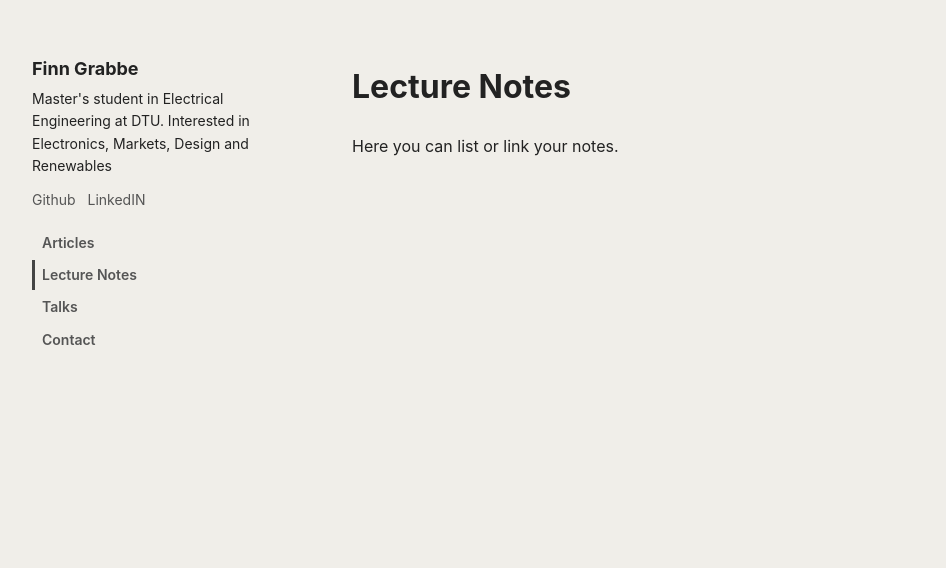
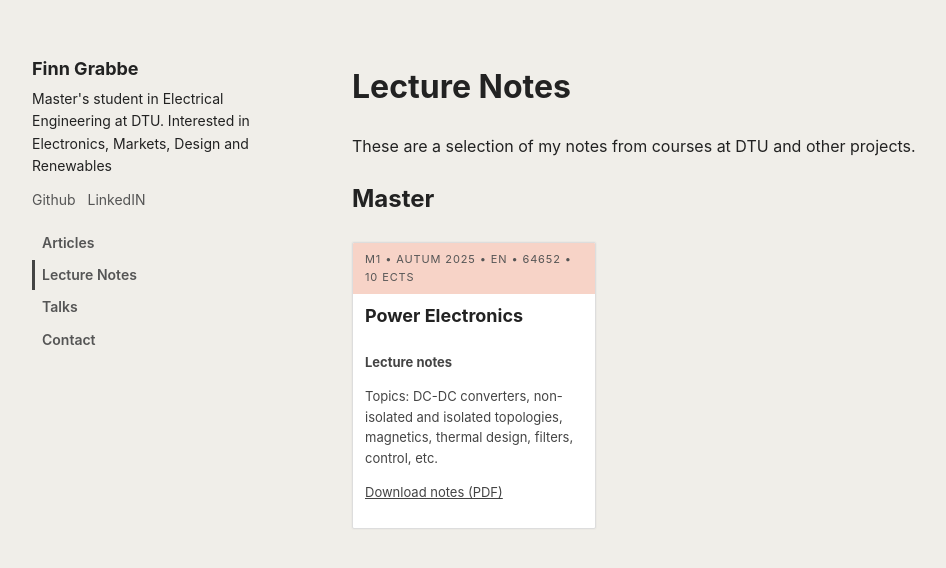
Before and after one commit to E0FError/E0FError.github.io, a Jekyll site: the page built from lecture-notes.md, in a window 1280 px wide. Shown: the top 568 px of the page, without its empty margins (58-1004 px from the left). Built offline with Jekyll 4.4.1, drawn with Linux system fonts in a browser that asks for light colours.

Commit message:
layout and styling of lecture nodes page

```diff
--- a/assets/css/style.css
+++ b/assets/css/style.css
@@ -117,3 +117,46 @@ body {
 .nav-link.active::before {
   background: #444;
 }
+
+.notes-grid {
+  display: grid;
+  grid-template-columns: repeat(auto-fill, minmax(230px, 1fr));
+  gap: 24px;
+  margin-top: 24px;
+}
+
+.note-card {
+  background: #fff;
+  border: 1px solid #ddd;
+  border-radius: 2px;
+  box-shadow: 0 0 0 1px rgba(0,0,0,0.02);
+  overflow: hidden;
+  display: flex;
+  flex-direction: column;
+}
+
+.note-header {
+  padding: 8px 12px;
+  font-size: 11px;
+  text-transform: uppercase;
+  letter-spacing: 0.08em;
+  color: #555;
+  background: #f7d3c7; /* light top band, tweak to taste */
+}
+
+.note-title {
+  padding: 8px 12px 0;
+  font-size: 18px;
+  margin: 0;
+}
+
+.note-body {
+  padding: 8px 12px 12px;
+  font-size: 13px;
+  color: #444;
+}
+
+.note-body a {
+  color: #444;
+  text-decoration: underline;
+}
--- a/lecture-notes.md
+++ b/lecture-notes.md
@@ -6,4 +6,22 @@ permalink: /lecture-notes/
 
 # Lecture Notes
 
-Here you can list or link your notes.
+These are a selection of my notes from courses at DTU and other projects.
+
+<h2>Master</h2>
+
+<div class="notes-grid">
+  <div class="note-card">
+    <div class="note-header">
+      M1 • Autum 2025 • EN • 64652 • 10 ECTS
+    </div>
+    <h3 class="note-title">Power Electronics</h3>
+    <div class="note-body">
+      <p><strong>Lecture notes</strong></p>
+      <p>Topics: DC-DC converters, non-isolated and isolated topologies, magnetics, thermal design, filters, control, etc.</p>
+      <p><a href="/assets/notes/power-electronics-notes.pdf">Download notes (PDF)</a></p>
+    </div>
+  </div>
+
+  <!-- repeat .note-card blocks for each course -->
+</div>
```
